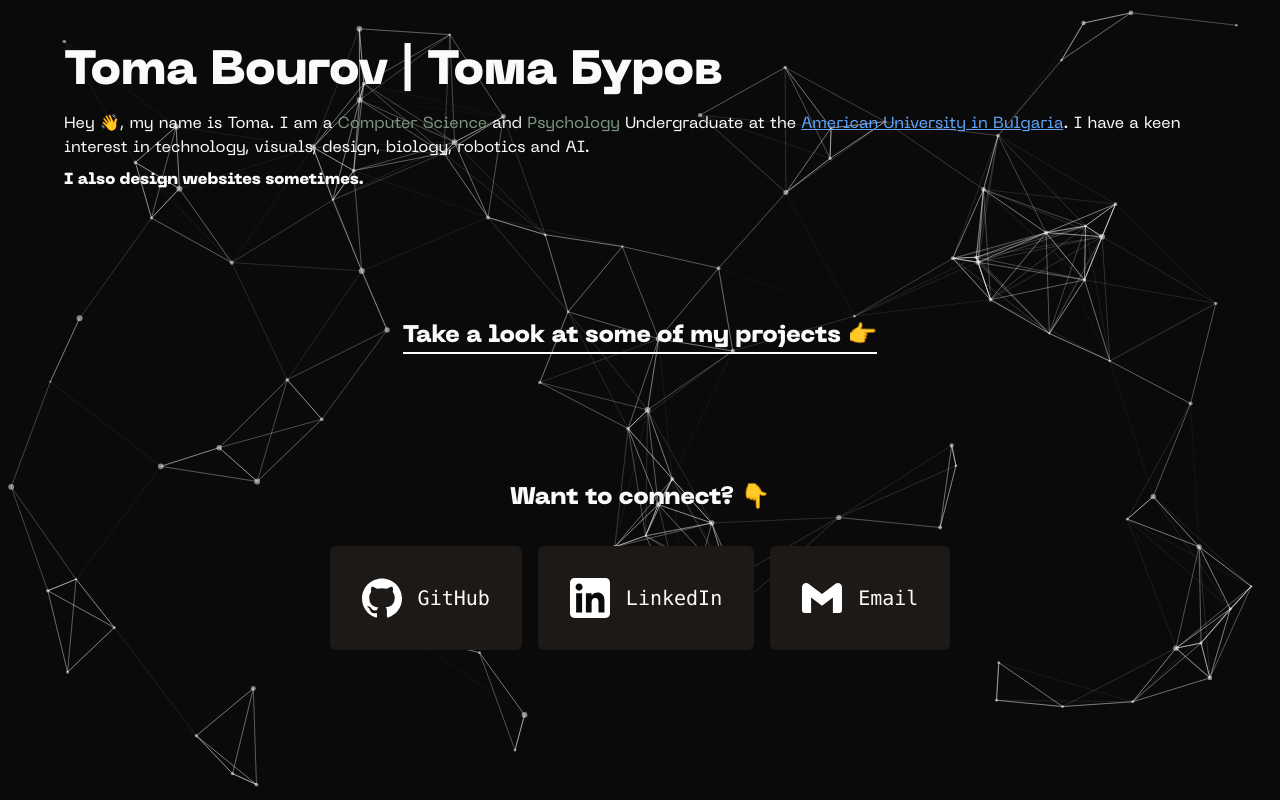
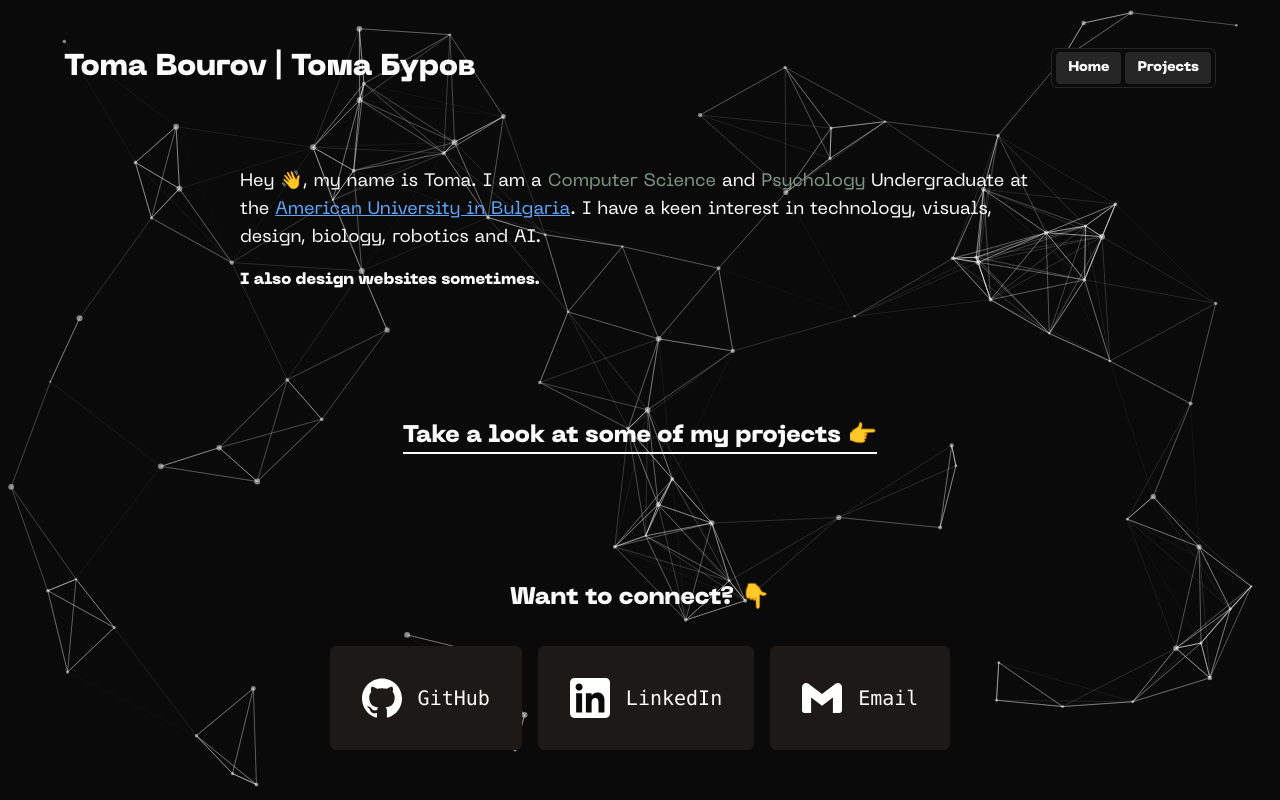
Before and after one commit to babajaga3/portfolio, a React (Vite) app: page / in a window 1280 px wide. Built offline with nearby package versions, Linux system fonts and the light colour scheme.

Commit message:
Add NavBar and update page layouts
The subject line summarizes the key changes. No body is needed since the changes are straightforward (adding navigation bar and adjusting page layouts/spacing).

```diff
--- a/src/routes/__root.tsx
+++ b/src/routes/__root.tsx
@@ -1,6 +1,7 @@
+import { Constellation } from '@/components/custom/constellation'
+import { NavBar } from '@/components/custom/nav-bar'
+import { cn } from '@/lib/utils'
 import { createRootRoute, Outlet } from '@tanstack/react-router'
-import { cn } from '@/lib/utils'
-import { Constellation } from '@/components/custom/constellation'
 
 
 export const Route = createRootRoute({
@@ -22,6 +23,12 @@ export const Route = createRootRoute({
           <Constellation />
         </div>
         <div className='relative z-10'>
+          <div className='mb-16 flex justify-between items-center'>
+            <h1 className={'text-xl md:text-3xl'}>
+              Toma Bourov | Тома Буров
+            </h1>
+            <NavBar />
+          </div>
           <Outlet />
         </div>
       </div>
--- a/src/routes/index.tsx
+++ b/src/routes/index.tsx
@@ -16,11 +16,12 @@ function Index() {
   const iconsCn = cn([ 'h-10' ])
 
   return (
-    <div className={'flex flex-col'}>
-      <h1 className={'text-5xl'}>
-        Toma Bourov | Тома Буров
-      </h1>
-      <p className={'pt-4 font-NeueMaksimaLight'}>
+    <div className={'flex flex-col mx-12'}>
+
+      {/* Main text */}
+
+      <div className='sm:mx-32'>
+        <p className={'pt-4 font-NeueMaksimaLight text-lg'}>
           <Trans
             i18nKey="index.paragraph-one"
             components={{
@@ -30,9 +31,13 @@ function Index() {
             }}
           />
         </p>
-      <p className='pt-2'>
+        <p className='pt-2 mt-2'>
           {t('index.paragraph-two')}
         </p>
+      </div>
+
+      {/* Projects Link */}
+
       <Link
         className={'group text-2xl self-center mt-32'}
         to="/projects"
@@ -40,6 +45,9 @@ function Index() {
         {t('index.link')}
         <span className="block h-0.5 bg-white max-w-0 animate-expand-once group-hover:animate-shrink" />
       </Link>
+
+      {/* Social Links */}
+
       <div className='flex flex-col gap-8 mt-32'>
         <div className='text-2xl self-center'>{t('index.social.title')}</div>
         <div className='flex flex-col sm:flex-row justify-center gap-4'>
--- a/src/routes/projects.tsx
+++ b/src/routes/projects.tsx
@@ -89,13 +89,15 @@ function RouteComponent() {
   ]
 
   return (
-    <div className='flex flex-col gap-12'>
+    <div className='-mt-8 flex flex-col gap-12 sm:-mt-4'>
       <div className='flex flex-col gap-4'>
-        <h1 className='text-5xl'>{t('title')}</h1>
-        <p className='font-NeueMaksimaLight'>
+        {/* <h1 className='text-3xl'>{t('title')}</h1> */}
+        <p className='font-NeueMaksimaLight text-lg'>
           {t('description')}
         </p>
       </div>
+
+      {/* Project cards */}
 
       <div className='flex flex-col gap-8'>
         <ProjectCard
```
Lines whose indentation alone changed are shown as unchanged.
